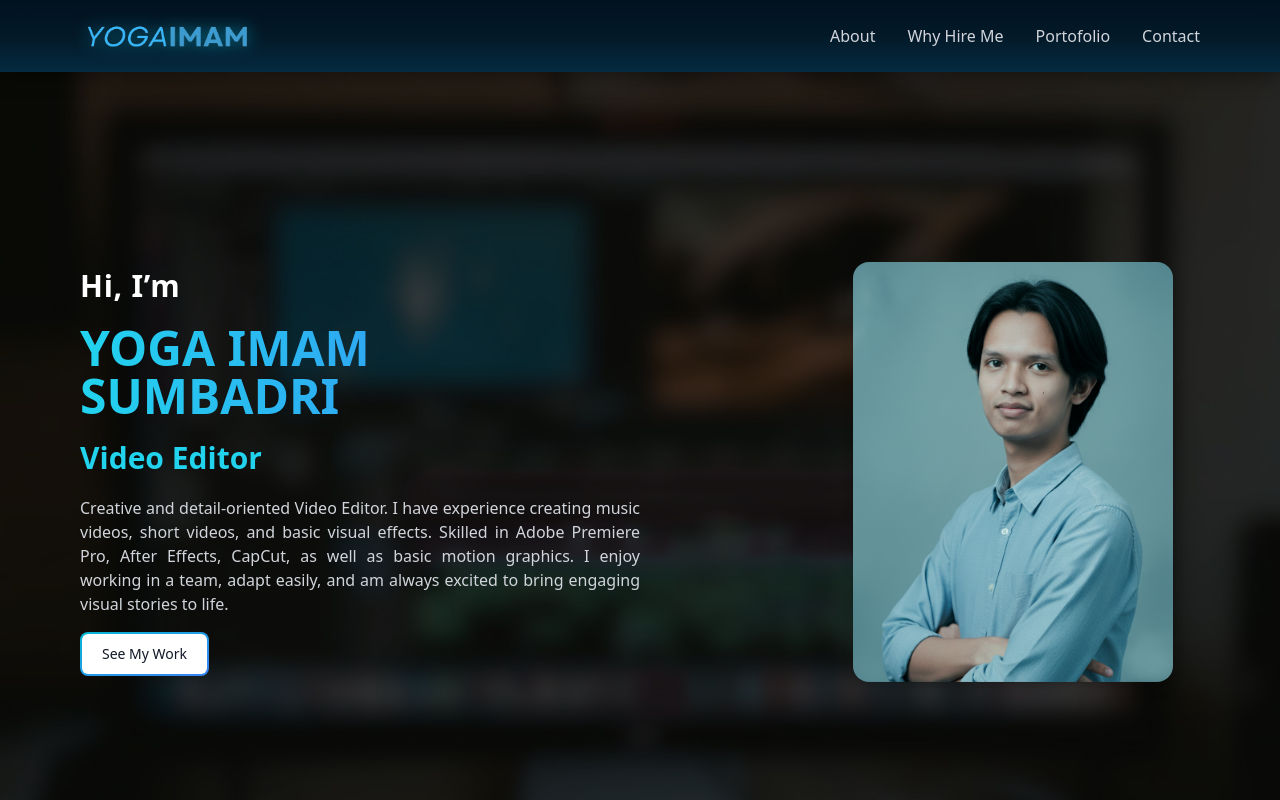
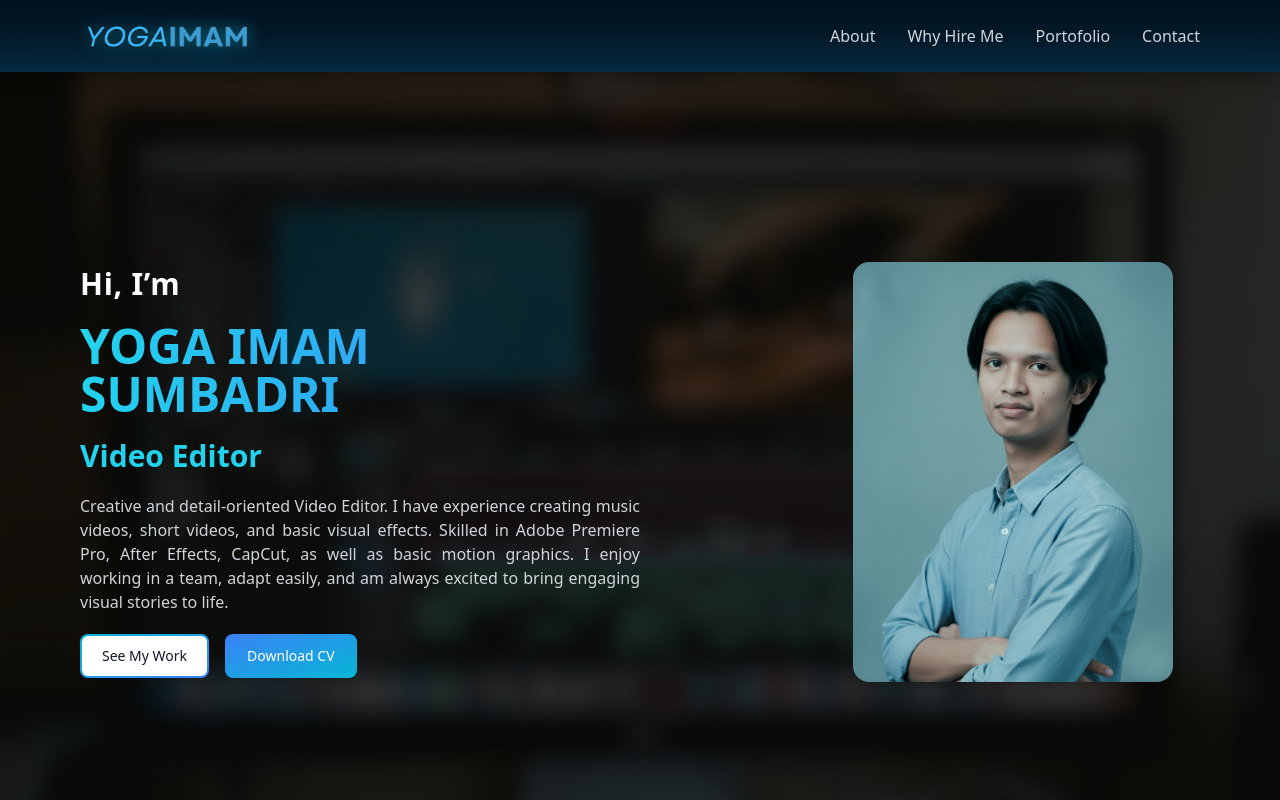
Before and after one commit to aagoyyy/agoy.porto, a React (Vite) app: page / in a window 1280 px wide. Shown: the top 800 px of the page. Built offline with nearby package versions, Linux system fonts and the light colour scheme.

Commit message:
add: cv pdf

```diff
--- a/src/pages/Home.jsx
+++ b/src/pages/Home.jsx
@@ -93,13 +93,26 @@
       Creative and detail-oriented Video Editor. I have experience creating music videos, short videos, and basic visual effects. Skilled in Adobe Premiere Pro, After Effects, CapCut, as well as basic motion graphics. I enjoy working in a team, adapt easily, and am always excited to bring engaging visual stories to life.
     </motion.p>
 
+    <div className="flex gap-4 mt-4 justify-center md:justify-start">
+  {/* See My Work */}
   <motion.a href="#portofolio" whileHover={{ scale: 1.05 }}>
-      <button className="relative inline-flex items-center justify-center p-0.5 mt-4 overflow-hidden text-sm font-medium text-gray-900 rounded-lg group bg-gradient-to-br from-cyan-500 to-blue-500 group-hover:from-cyan-500 group-hover:to-blue-500 hover:text-white dark:text-white focus:ring-4 focus:outline-none focus:ring-cyan-200 dark:focus:ring-cyan-800">
+    <button className="relative inline-flex items-center justify-center p-0.5 overflow-hidden text-sm font-medium text-gray-900 rounded-lg group bg-gradient-to-br from-cyan-500 to-blue-500 group-hover:from-cyan-500 group-hover:to-blue-500 hover:text-white dark:text-white focus:ring-4 focus:outline-none focus:ring-cyan-200 dark:focus:ring-cyan-800">
       <span className="relative px-5 py-2.5 transition-all ease-in duration-75 bg-white dark:bg-gray-900 rounded-md group-hover:bg-transparent group-hover:dark:bg-transparent">
         See My Work
       </span>
     </button>
   </motion.a>
+
+  {/* Download CV */}
+  <motion.a href="/CV-YogaImam.pdf" download whileHover={{ scale: 1.05 }}>
+    <button className="relative inline-flex items-center justify-center p-0.5 overflow-hidden text-sm font-medium text-white rounded-lg group bg-gradient-to-br from-blue-500 to-cyan-500 hover:text-gray-900 focus:ring-4 focus:outline-none focus:ring-cyan-200">
+      <span className="relative px-5 py-2.5 transition-all ease-in duration-75 bg-transparent rounded-md">
+        Download CV
+      </span>
+    </button>
+  </motion.a>
+</div>
+
 
   </motion.div>
 
```
Also changed, not shown: 1 other file (tests, documents, lock files or other folders). Lines whose indentation alone changed are shown as unchanged.
